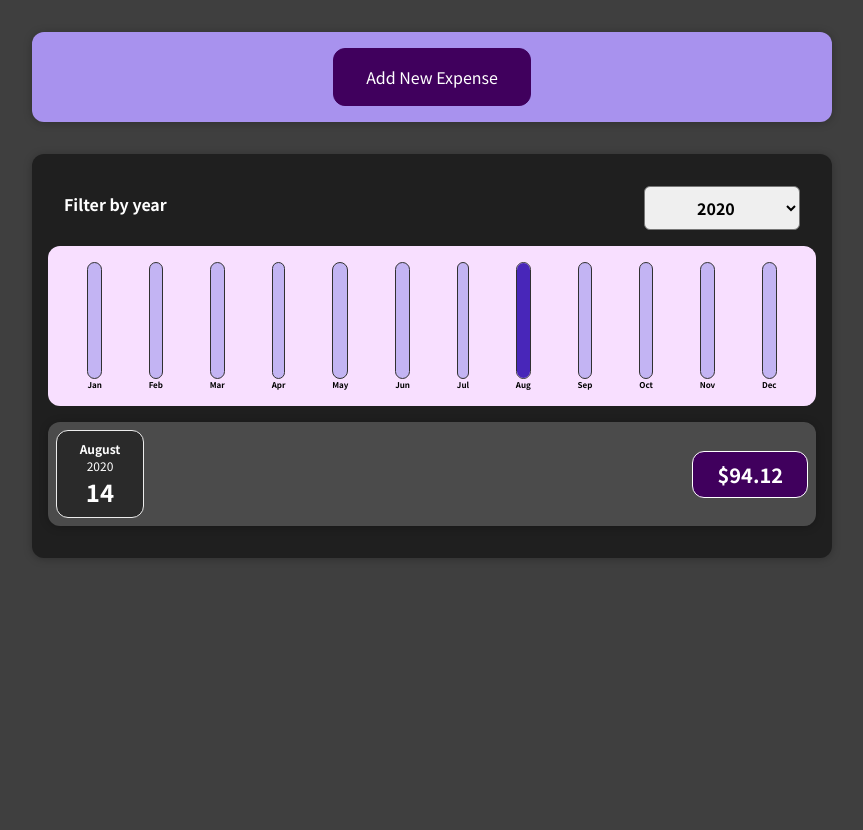
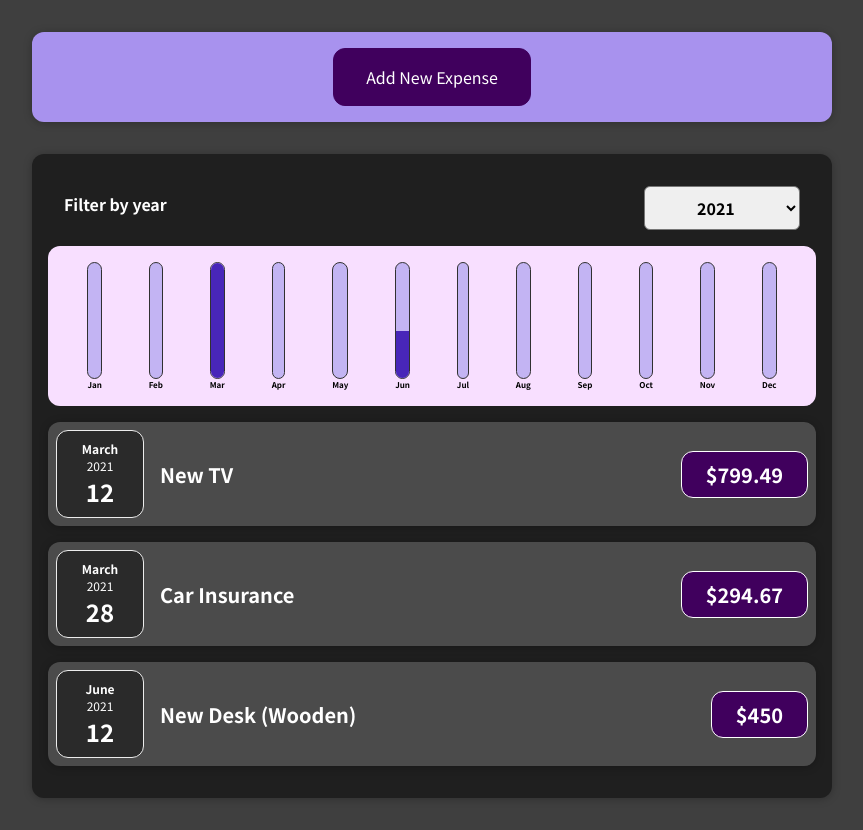
Before and after one commit to Nitya-S27/Expense-Tracker, a React (Create React App) app: page / in a window 1280 px wide. Shown: the whole page, without its empty margins (208-1071 px from the left). Before the commit the page ends 800 px from the top, so only its background shows below. Built offline with nearby package versions, Linux system fonts and the light colour scheme.

Commit message:
final commit

```diff
--- a/src/components/ExpensesComponent/ExpenseItem.js
+++ b/src/components/ExpensesComponent/ExpenseItem.js
@@ -9,7 +9,7 @@ const ExpenseItem = (props) => {
       <Card className="expense-item">
         <Date dayMonthYear={props.exp_detail.date} />
         <div className="expense-item__description">
-          <h2>{props.title}</h2>
+          <h2>{props.exp_detail.title}</h2>
           <div className="expense-item__price">${props.exp_detail.amount}</div>
         </div>
       </Card>
--- a/src/components/ExpensesComponent/Expenses.js
+++ b/src/components/ExpensesComponent/Expenses.js
@@ -6,7 +6,7 @@ import ExpensesFilter from "./ExpenseFilter";
 import ExpenseChart from "./ExpenseChart";
 
 const Expenses = (props) => {
-  const [year, setYear] = useState("2020");
+  const [year, setYear] = useState("2021");
 
   const FilterExpenseHandler = (yearChosen) => {
     setYear(yearChosen);
--- a/src/components/ExpensesComponent/exepnse.js
+++ b/src/components/ExpensesComponent/exepnse.js
@@ -1,8 +1,8 @@
 const expenses = [
   {
     id: "e1",
-    title: "Toilet Paper",
-    amount: 94.12,
+    title: "New Laptop",
+    amount: 200,
     date: new Date(2020, 7, 14),
   },
   { id: "e2", title: "New TV", amount: 799.49, date: new Date(2021, 2, 12) },
@@ -18,6 +18,18 @@ const expenses = [
     amount: 450,
     date: new Date(2021, 5, 12),
   },
+  {
+    id: "e5",
+    title: "Groceries",
+    amount: 50,
+    date: new Date(2019, 1, 30),
+  },
+  {
+    id: "e6",
+    title: "New Shoes",
+    amount: 94.12,
+    date: new Date(2019, 11, 9),
+  },
 ];
 
 export default expenses;
```
